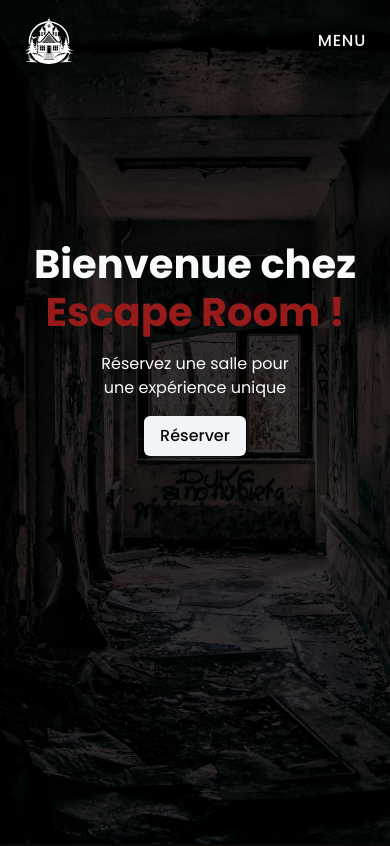
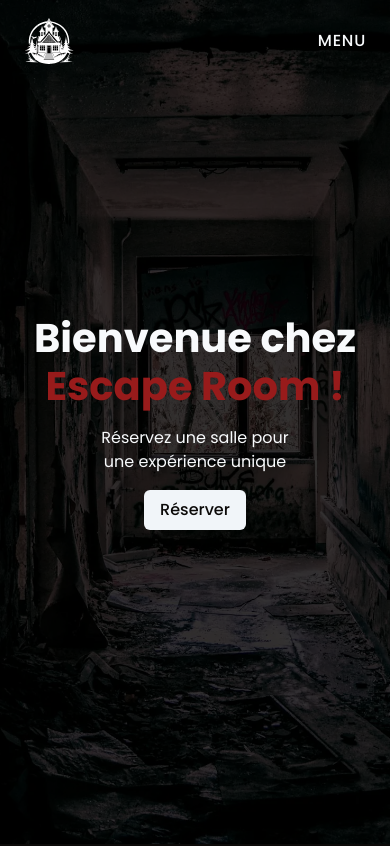
Before and after one commit to SebastienLaurentt/Escape-Game, a Next.js app: page / in a window 390 px wide. Shown: the top 846 px of the page. Built offline with nearby package versions, Linux system fonts and the light colour scheme.

Commit message:
fix hero responsive issue

```diff
--- a/components/shared/Sections/Hero.tsx
+++ b/components/shared/Sections/Hero.tsx
@@ -6,6 +6,7 @@ import Link from "next/link";
 import { useEffect } from "react";
 import BgHome from "../../../public/images/BgHome2.webp";
 import { Button } from "../../ui/button";
+import Section from "../Section";
 
 const Hero = () => {
   useEffect(() => {
@@ -23,15 +24,12 @@ const Hero = () => {
   }, []);
 
   return (
-    <div className="relative flex  h-screen w-full flex-row justify-center overflow-hidden xl:items-center xl:justify-start">
+    <div className="relative flex  h-screen flex-row items-center justify-center xl:justify-center">
       <div className="absolute left-0 top-0 z-10 size-full bg-black opacity-80" />
-      <div className="relative flex h-screen  flex-row justify-center">
+      <div className="relative flex h-screen  w-full flex-row justify-center">
         <Image src={BgHome} alt="home picture" className="object-cover" />
       </div>
-      <div
-        id="hero-text"
-        className="absolute  z-10 mt-60 flex flex-col items-center  text-center lg:mt-72 xl:mt-0 xl:items-start xl:px-16 xl:text-left 2xl:mx-auto 2xl:mb-12 2xl:max-w-[1600px] "
-      >
+      <Section classname="absolute z-10 flex flex-col items-center w-full xl:items-start xl:text-left text-center">
         <h1 className=" text-3xl font-bold md:w-[400px] md:text-4xl lg:w-[500px] lg:text-5xl">
           Bienvenue chez{" "}
           <span className="text-accent-foreground">Escape Room !</span>
@@ -42,7 +40,7 @@ const Hero = () => {
         <Button asChild>
           <Link href="/experiences">Réserver</Link>
         </Button>
-      </div>
+      </Section>
     </div>
   );
 };
```
